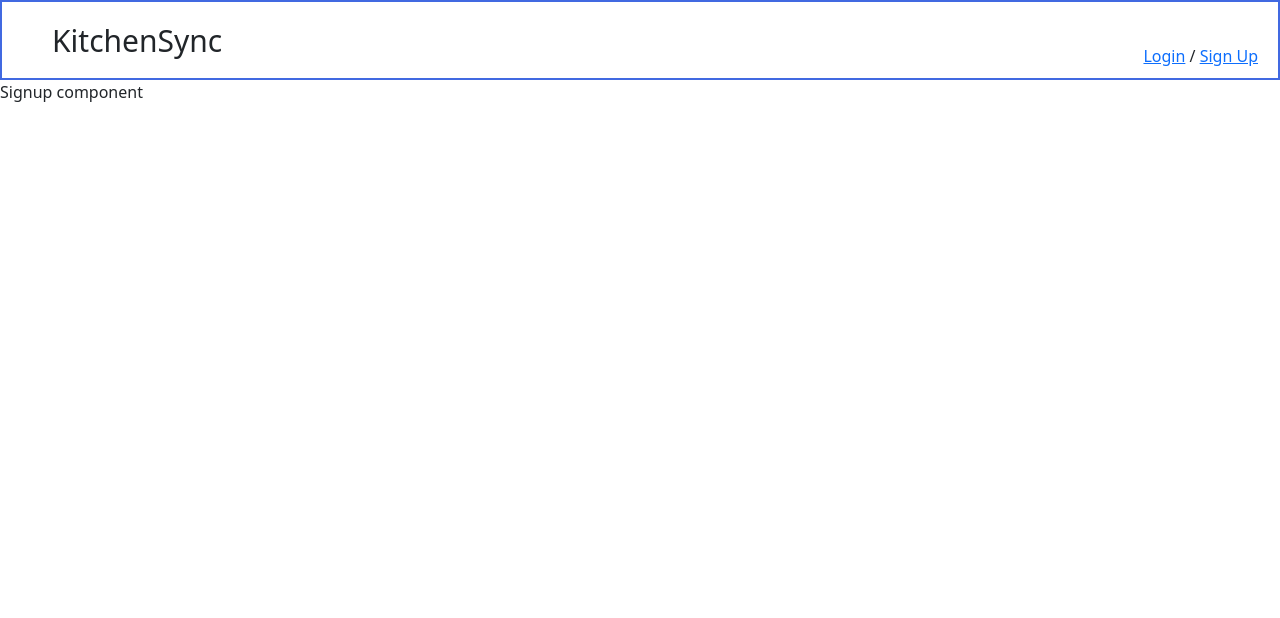
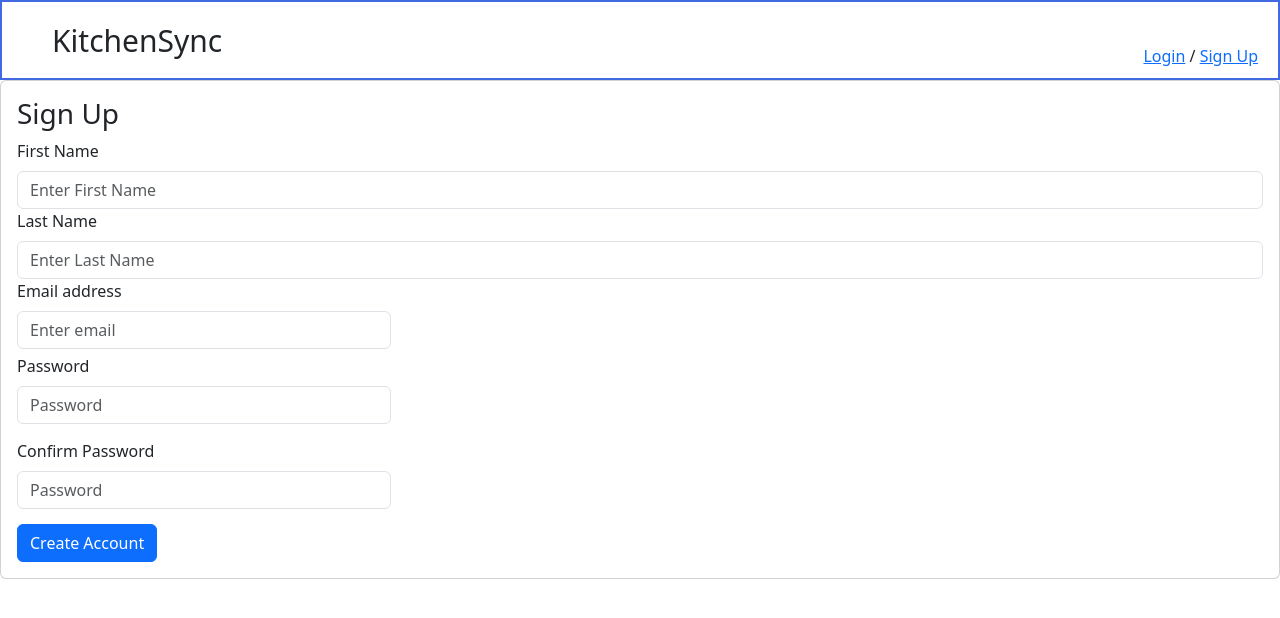
Before and after one commit to shujie1st/kitchen-sync, a React (Create React App) app in the folder client/: page /signup in a window 1280 px wide. Shown: the top 618 px of the page. Built offline with nearby package versions, Linux system fonts and the light colour scheme.

Commit message:
Add sign up form

```diff
--- a/client/src/components/Signup.js
+++ b/client/src/components/Signup.js
@@ -1,7 +1,47 @@
+import { Button, Card, Form } from 'react-bootstrap';
+
 function Signup() {
   return (
     <section className="signup">
-      Signup component
+
+      <Card>
+        <Card.Body>
+          <h3>Sign Up</h3>
+
+          <Form className='signup-from'>
+
+            <Form.Group controlId="first-name">
+              <Form.Label>First Name</Form.Label>
+              <Form.Control type="text" placeholder="Enter First Name" />
+            </Form.Group>
+
+            <Form.Group controlId="last-name">
+              <Form.Label>Last Name</Form.Label>
+              <Form.Control type="text" placeholder="Enter Last Name" />
+            </Form.Group>
+
+            <Form.Group controlId="formBasicEmail">
+              <Form.Label>Email address</Form.Label>
+              <Form.Control type="email" placeholder="Enter email" />
+            </Form.Group>
+
+            <Form.Group controlId="formBasicPassword">
+              <Form.Label>Password</Form.Label>
+              <Form.Control type="password" placeholder="Password" />
+            </Form.Group>
+
+            <Form.Group controlId="formBasicPassword">
+              <Form.Label>Confirm Password</Form.Label>
+              <Form.Control type="password" placeholder="Password" />
+            </Form.Group>
+
+            <Button type="submit">
+              Create Account
+            </Button>
+          </Form>
+
+        </Card.Body>
+      </Card>
     </section>
   )
 
```
